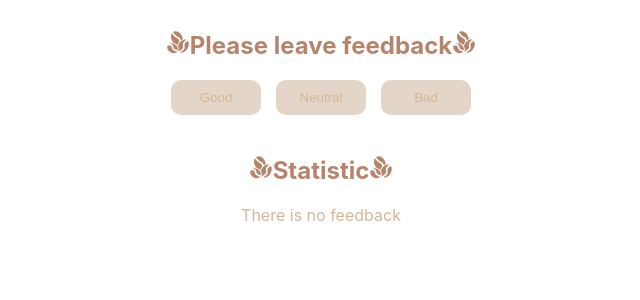
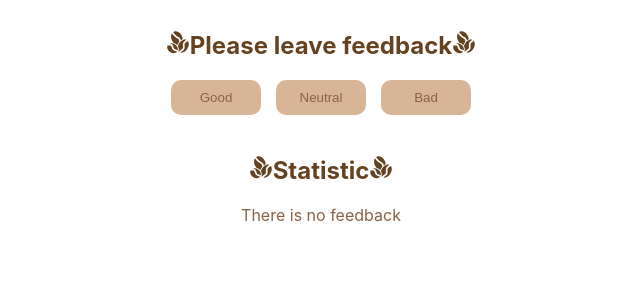
Before and after one commit to Zolotarova-Nataliia/goit-react-hw-04-hooks-feedback, a React (Create React App) app: page / in a window 1280 px wide. Shown: the top 300 px of the page, without its empty margins (319-959 px from the left). Built offline with nearby package versions, Linux system fonts and the light colour scheme.

Commit message:
[refactor]  [refactor] Refactor Feedback code using hooks

```diff
--- a/package.json
+++ b/package.json
@@ -1,8 +1,8 @@
 {
-  "name": "goit-react-hw-02-feedback",
+  "name": "goit-react-hw-04-hooks-feedback",
   "version": "0.1.0",
   "private": true,
-  "homepage": "http://Zolotarova-Nataliia.github.io/goit-react-hw-02-feedback",
+  "homepage": "http://Zolotarova-Nataliia.github.io/goit-react-hw-04-hooks-feedback",
   "dependencies": {
     "@testing-library/jest-dom": "^5.16.1",
     "@testing-library/react": "^12.1.2",
--- a/src/App.js
+++ b/src/App.js
@@ -1,4 +1,4 @@
-import React, { Component } from "react";
+import React, { useEffect, useState } from "react";
 import Statistics from "./components/Feedback/Statistics";
 import FeedbackOptions from "./components/Feedback/FeedbackOptions";
 import { IoIosHeart, IoIosHeartHalf, IoIosHeartDislike } from "react-icons/io";
@@ -12,44 +12,48 @@ const options = [
   { label: "Neutral", key: "neutral", icon: <IoIosHeartHalf /> },
   { label: "Bad", key: "bad", icon: <IoIosHeartDislike /> },
 ];
-class App extends Component {
-  state = {
-    good: 0,
-    neutral: 0,
-    bad: 0,
-  };
-  onLeaveFeedback = (key) => {
-    this.setState((prevState) => {
-      return { [key]: prevState[key] + 1 };
-    });
-  };
-  countTotalFeedback() {
-    return options.reduce((total, x) => total + this.state[x.key], 0);
+export function App() {
+  const [good, setGood] = useState(0);
+  const [neutral, setNeutral] = useState(0);
+  const [bad, setBad] = useState(0);
+  const [totalFeedback, setTotalFeedback] = useState(0);
+
+  const onLeaveFeedback = (key) => {
+    switch (key) {
+      case "good":
+        setGood((prevState) => prevState + 1);
+        break;
+      case "neutral":
+        setNeutral((prevState) => prevState + 1);
+        break;
+      case "bad":
+        setBad((prevState) => prevState + 1);
+        break;
+      default:
+        alert("There is no feedback");
     }
-  countPositiveFeedbackPercentage = () => {
-    const total = this.countTotalFeedback();
-    return total > 0 ? Math.ceil((this.state.good * 100) / total) : 0;
   };
 
-  render() {
+  useEffect(() => {
+    setTotalFeedback(good + bad + neutral);
+  }, [good, neutral, bad]);
+
+  const countPositiveFeedbackPercentage = () => {
+    const total = totalFeedback;
+    return total > 0 ? Math.ceil((good * 100) / total) : 0;
+  };
   const optionsWithValue = options.map((option) => ({
     ...option,
-      value: this.state[option.key],
+    value: option.key === "good" ? good : option.key === "bad" ? bad : neutral,
   }));
   return (
     <div className="App">
-        <FeedbackOptions
-          options={options}
-          onLeaveFeedback={this.onLeaveFeedback}
-        />
+      <FeedbackOptions options={options} onLeaveFeedback={onLeaveFeedback} />
       <Statistics
         options={optionsWithValue}
-          total={this.countTotalFeedback()}
-          positiveFeedback={this.countPositiveFeedbackPercentage()}
+        total={totalFeedback}
+        positiveFeedback={countPositiveFeedbackPercentage()}
       />
     </div>
   );
 }
-}
-
-export default App;
--- a/src/components/Feedback/Feedback.styled.jsx
+++ b/src/components/Feedback/Feedback.styled.jsx
@@ -9,7 +9,7 @@ export const SectionStyled = styled.section`
   justify-content: center;
 `;
 export const Title = styled.h1`
-  color: #b6846b;
+  color: #654321;
 `;
 export const Button = styled.button`
   width: 90px;
@@ -17,13 +17,16 @@ export const Button = styled.button`
   border-radius: 10px;
   outline: none;
   padding: 10px;
-  background-color: #e3d6c8;
+  background-color: #8b6245;
   color: #d9b597;
   margin-right: 15px;
+  color: #8b6245;
+  background-color: #d9b597;
+  cursor: pointer;
   transition: transform 500ms ease, background-color 500ms, color 500ms;
   &:hover {
-    color: #b6846b;
-    background-color: #d9b597;
+    background-color: #8b6245;
+    color: #d9b597;
     transform: scale(1.1);
   }
 `;
@@ -41,12 +44,12 @@ export const ListItem = styled.li`
   align-items: center;
   justify-content: center;
   padding: 5px;
-  color: #b6846b;
+  color: #8b6245;
   transition: color 500ms;
 `;
 export const Icon = styled.span`
   margin-right: 5px;
 `;
 export const NotificationStyled = styled.p`
-  color: #d9b597;
+  color: #8b6245;
 `;
--- a/src/components/Feedback/FeedbackOptions.js
+++ b/src/components/Feedback/FeedbackOptions.js
@@ -5,7 +5,7 @@ import { Button, ButtonWrap } from "./Feedback.styled";
 const FeedbackOptions = ({ options, onLeaveFeedback }) => (
   <Section title="Please leave feedback">
     <ButtonWrap>
-      {options.map((option, i) => (
+      {options.map((option) => (
         <Button
           type="button"
           key={option.key}
--- a/src/index.js
+++ b/src/index.js
@@ -1,7 +1,7 @@
 import React from "react";
 import ReactDOM from "react-dom";
 import "./index.css";
-import App from "./App";
+import { App } from "./App";
 
 ReactDOM.render(
   <React.StrictMode>
```
Also changed, not shown: src/components/Feedback/Statistics.js (+3 -7 lines), 1 other file (tests, documents, lock files or other folders). Lines whose indentation alone changed are shown as unchanged.
